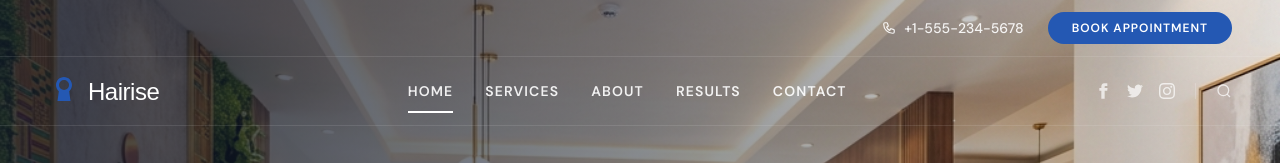
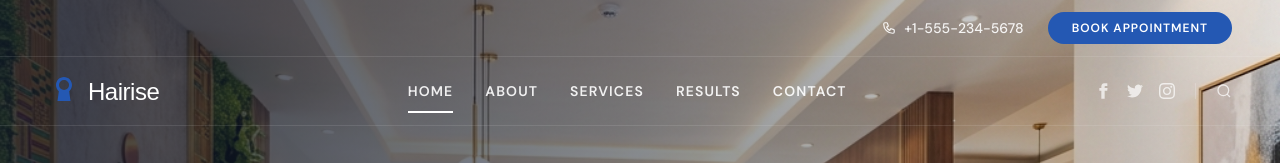
Before and after one commit to dominicnaatey/hair-transplant, a Next.js app: page / in a window 1280 px wide. Shown: the top 163 px of the page. Built offline with nearby package versions, Linux system fonts and the light colour scheme; a web font is replaced by a local one.

Commit message:
chore(Header): swap Services and About nav links

```diff
--- a/components/Header.tsx
+++ b/components/Header.tsx
@@ -6,8 +6,8 @@ import { usePathname } from 'next/navigation';
 
 const navLinks = [
   { href: '/', label: 'Home' },
+  { href: '/about', label: 'About' },
   { href: '/services', label: 'Services' },
-  { href: '/about', label: 'About' },
   { href: '/results', label: 'Results' },
   { href: '/contact', label: 'Contact' },
 ];
```
